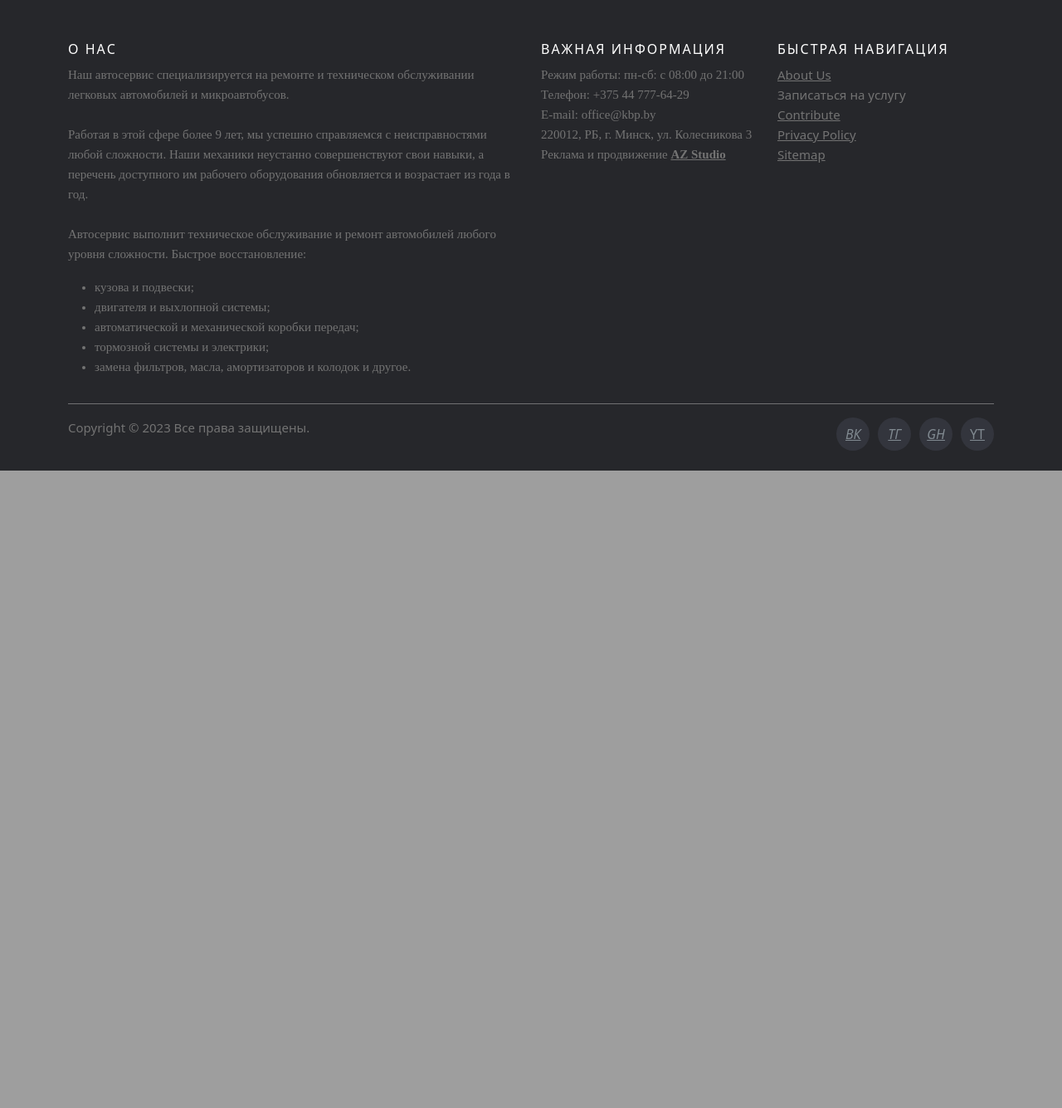
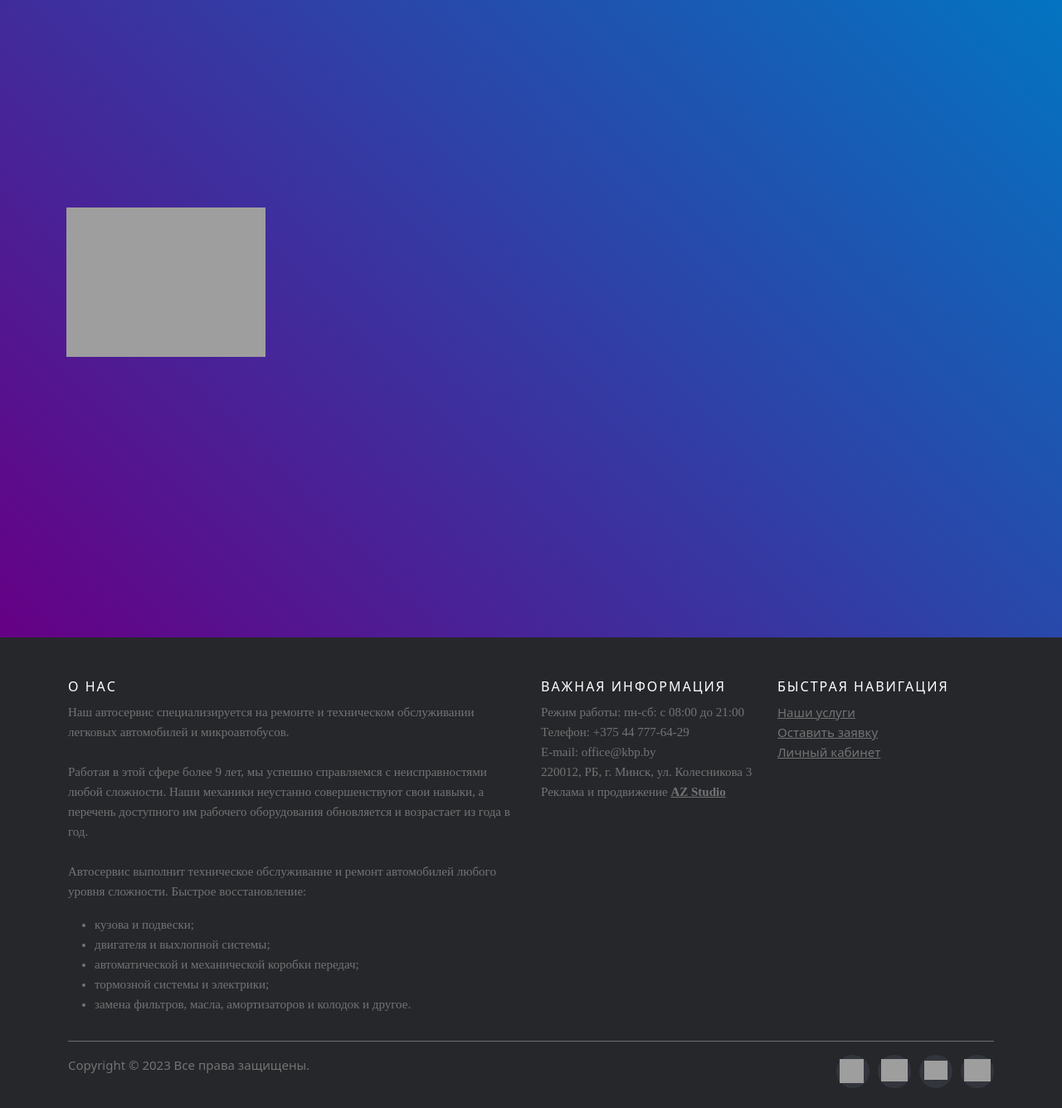
Before and after one commit to xtc-mf/BulkHeadAS, a Django app: page / in a window 1280 px wide. Shown: the part 2144-3479 px from the top of the page at 83% size. Before the commit the page ends 2711 px from the top, so only its background shows below. Run offline with Django 4.2, Linux system fonts and the light colour scheme; grey boxes are pictures that could not be loaded.

Commit message:
update main view and form view

```diff
--- a/templates/main.html
+++ b/templates/main.html
@@ -168,7 +168,7 @@
 </head>
 <body>
 <header class>
-    <div class="square">
+    <div class="square" id="main">
         <h1 style="font-family: Bahnschrift; color: white; margin-left: 50px;" ><b>BulkHead Automobile Service</b></h1>
         <h3 style="font-family: Bahnschrift; color: white; margin-left: 50px; margin-top: 40px">
             Ремонт и обслуживание <br>
@@ -248,6 +248,14 @@
             <form action="{% url 'service' %}"><button align="center" class="btn btn-outline-light" style="font-size: 200%; margin-top: 270px; border: 3px solid white;">Посмотреть прайс-лист</button></form>
         </div>
     </div>
+    <div style="padding-bottom: 60%; background: linear-gradient(45deg, rgb(102, 0, 133), rgb(3, 116, 193)); width: 100%; height: 350px">
+        <div style="float: left; margin-top: 250px" align="center">
+            <img src="https://o.remove.bg/downloads/70b94938-6d9b-4247-b8cc-12950ef0a76c/vse-marky-avtomobiley-removebg-preview.png" style="width: 60%; height: 80%">
+        </div>
+        <div>
+        </div>
+    </div>
+
 </content>
 <footer class="site-footer">
       <div class="container">
@@ -283,11 +291,9 @@
           <div class="col-xs-6 col-md-3">
             <h6>Быстрая навигация</h6>
             <ul class="footer-links">
-              <li><a href="http://scanfcode.com/about/">About Us</a></li>
-                <li><form action="{% url 'service' %}"><a>Записаться на услугу</a></form></li>
-              <li><a href="http://scanfcode.com/contribute-at-scanfcode/">Contribute</a></li>
-              <li><a href="http://scanfcode.com/privacy-policy/">Privacy Policy</a></li>
-              <li><a href="http://scanfcode.com/sitemap/">Sitemap</a></li>
+                <li><form action="{% url 'service' %}"><a href="{% url 'service' %}">Наши услуги</a></form></li>
+                <li><form action="{% url 'entrollment' %}"><a href="{% url 'entrollment' %}">Оставить заявку</a></form></li>
+                <li><form action="{% url 'main' %}"><a href="{% url 'myaccount' %}">Личный кабинет</a></form></li>
             </ul>
           </div>
         </div>
@@ -301,10 +307,10 @@
 
           <div class="col-md-4 col-sm-6 col-xs-12">
             <ul class="social-icons">
-              <li><a class="facebook" href="https://vk.com/xtcmf"><i class="fa fa-facebook">ВК</i></a></li>
-              <li><a class="twitter" href="https://t.me/sxuthside"><i class="fa fa-twitter">ТГ</i></a></li>
-              <li><a class="dribbble" href="https://github.com/xtc-mf"><i class="fa fa-dribbble">GH</i></a></li>
-              <li><a class="linkedin" href="https://www.youtube.com/@rxby5880">YT<i class="fa fa-linkedin"></i></a></li>
+                <li><a class="facebook" href="https://vk.com/xtcmf"><i class="fa fa-facebook"><img src="https://cdn-icons-png.flaticon.com/512/39/39699.png" style="width: 80%; height: 80%; padding-right: 3px; padding-bottom: 3px"></i></a></li>
+                <li><a class="twitter" href="https://t.me/sxuthside"><i class="fa fa-twitter"><img src="https://cdn-icons-png.flaticon.com/512/2111/2111710.png" style="width: 80%; height: 80%; padding-bottom: 5px"></i></a></li>
+                <li><a class="dribbble" href="https://github.com/xtc-mf"><i class="fa fa-dribbble"><img src="https://cdn-icons-png.flaticon.com/512/3291/3291695.png" style="width: 70%; height: 70%; padding-bottom: 5px"></i></a></li>
+                <li><a class="linkedin" href="https://www.youtube.com/@rxby5880"><i class="fa fa-linkedin"><img src="https://cdn-icons-png.flaticon.com/512/1384/1384012.png" style="width: 80%; height: 80%; padding-bottom: 5px"></i></a></li>
             </ul>
           </div>
         </div>
```
Also changed, not shown: templates/entrollment.html (+8 -2 lines).
